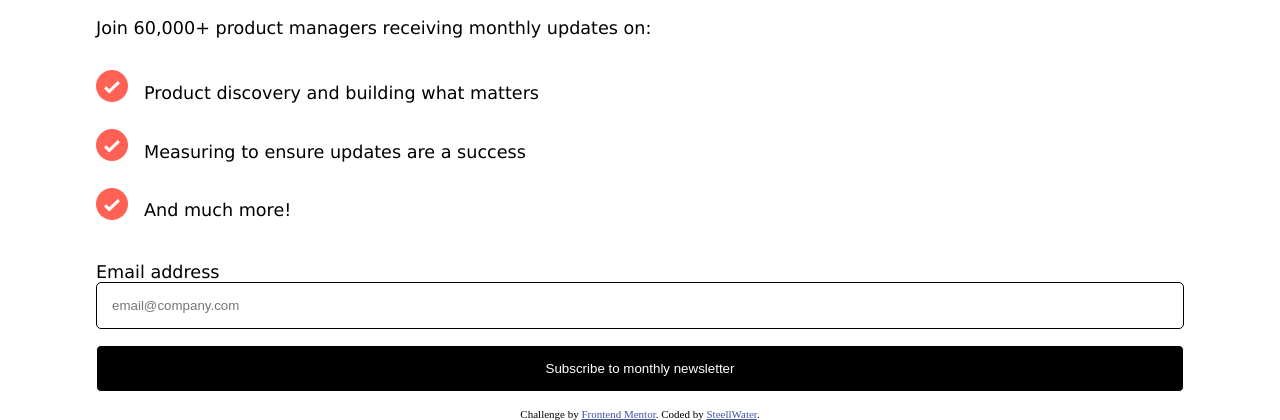
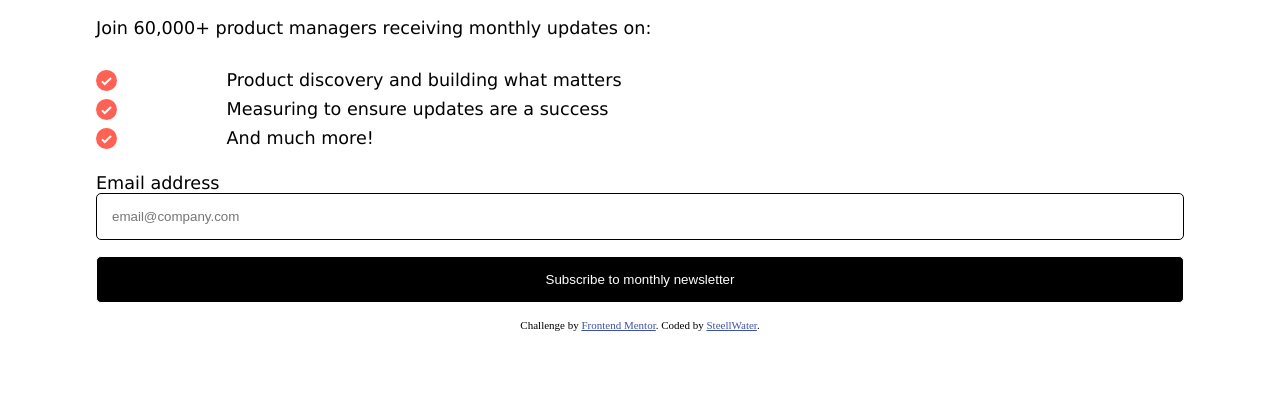
Before and after one commit to SteellWater/my-newsletter-sign-up-with-success-message-main, a plain HTML site: page index.html in a window 1280 px wide. Shown: the part 380-800 px from the top of the page. Drawn offline with Linux system fonts and the light colour scheme.

Commit message:
Update styles.css

```diff
--- a/styles.css
+++ b/styles.css
@@ -49,20 +49,35 @@ main {
 }
 #join ul li {
     padding-bottom: 0.5rem;
+    display: grid;
+    grid-template-columns: 2% auto;
+    column-gap: 10%;
+    grid-template-rows: auto auto auto;
 }
+/*#join ul li:nth-of-type(3) {
+    background-color: red;
+    /*padding: 10px 0;*/
+}
+/*#join ul li:nth-of-type(3) p {
+    color:green;
+    vertical-align: -0.5rem;
+}*/
 .icon-list {
+    /*background-color: blueviolet;*/
     display: inline;
-    min-width: 3rem;
-    padding-right: 1rem;
-    vertical-align: top;
+    width: 2rem;
+    grid-column: 1 / 2;
+    /*padding-right: 1rem;
     padding-top: 0;
     padding-bottom: 0;
+    width: 10%;*/
 }
 .list-text {
+    vertical-align: middle;
+    grid-column: 2 / 3;
     display: inline-block;
-    min-width: 85%;
-    padding-bottom: 10px;
-    padding-top: 10px;
+    /*padding: 5px 0;*/
+    /*background-color: #4da0ff;*/
 }
 form ul {
     /*background-color: blanchedalmond;*/
@@ -162,16 +177,26 @@ form ul li {
     #signup h1, #signup #join, #signup form {
         padding: 0 1rem;
     }
+    /*
     #join ul li {
         padding-bottom: 1rem;
     }
+    /*#join ul {
+        background-color: aliceblue;
+        display: grid;
+        grid-template-columns: 10% auto;
+        column-gap: 2rem;
+    }
     .icon-list {
+        background-color: blueviolet;
+        padding: 2px 0;
         vertical-align: -0.2rem;
     }
     .list-text {
-        max-width: 80%;
+        /*max-width: 80%;
+        background-color: #FF634D;
     }
-
+    */
     #on-success {
         position: relative;
         top: 0;
```
